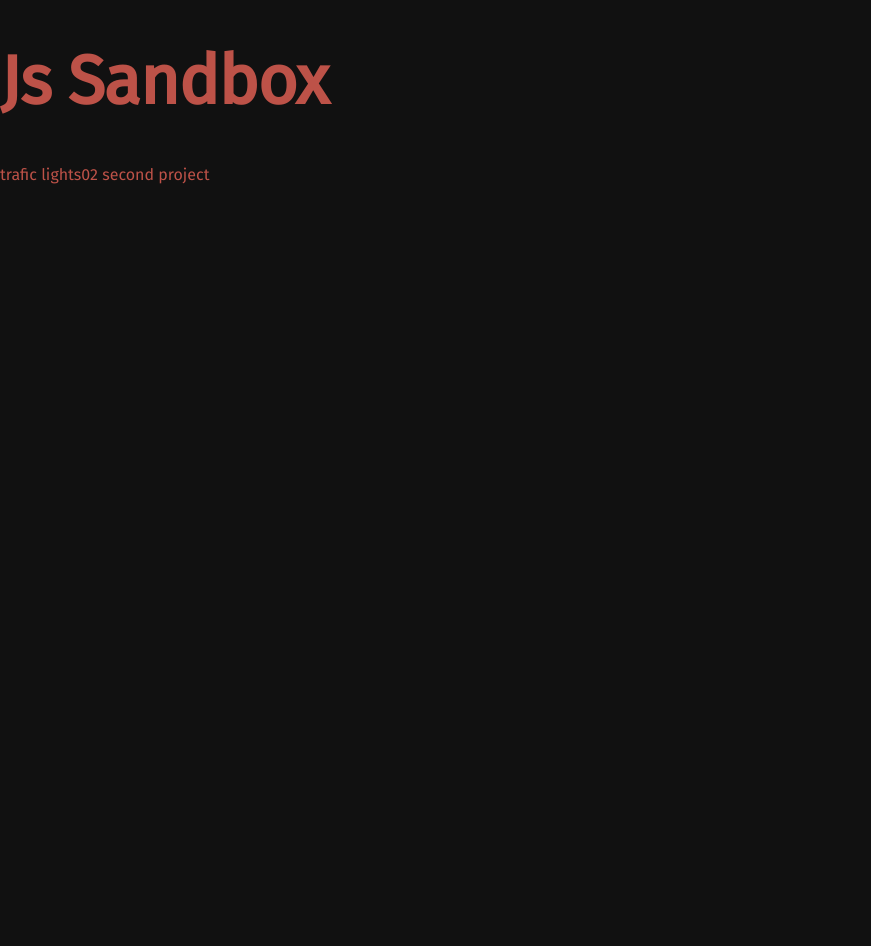
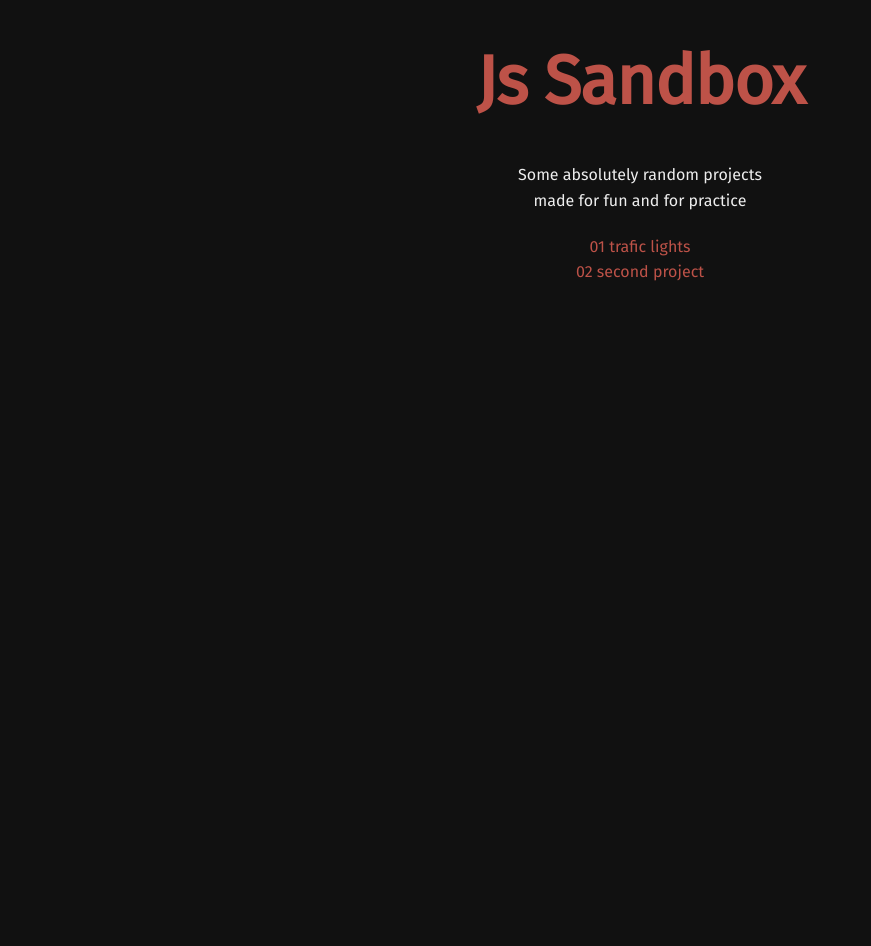
Before and after one commit to OziOcb/Js-Sandbox, a Jekyll site: the page built from index.html, in a window 1280 px wide. Shown: the whole page, without its empty margins (0-871 px from the left). Built offline with Jekyll 4.4.1, drawn with Linux system fonts in a browser that asks for light colours; nearby versions of some CDN libraries; Markdown is read by kramdown in place of the engine named in the settings; after the commit the page ends 900 px from its top, so only the background shows below that.

Commit message:
Add styles to the main page

```diff
--- a/_includes/main-pg.html
+++ b/_includes/main-pg.html
@@ -1 +1 @@
-<h1>Js Sandbox</h1><a href="{{site.baseurl}}/pages/001_first.html" title="trafic lights" class="link">trafic lights</a><a href="{{site.baseurl}}/pages/002_second.html" title="second" class="link">02 second project</a>
+<h1>Js Sandbox</h1><p class="desc">Some absolutely random projects </br>made for fun and for practice</p><a href="{{site.baseurl}}/pages/001_first.html" title="trafic lights" class="link">01 trafic lights</a><a href="{{site.baseurl}}/pages/002_second.html" title="second" class="link">02 second project</a>
--- a/_jadefiles/main-pg.jade
+++ b/_jadefiles/main-pg.jade
@@ -1,3 +1,4 @@
 h1 Js Sandbox
-a.link(href="{{site.baseurl}}/pages/001_first.html" title="trafic lights") trafic lights
+p.desc Some absolutely random projects </br>made for fun and for practice
+a.link(href="{{site.baseurl}}/pages/001_first.html" title="trafic lights") 01 trafic lights
 a.link(href="{{site.baseurl}}/pages/002_second.html" title="second") 02 second project
--- a/_layouts/default.html
+++ b/_layouts/default.html
@@ -3,8 +3,8 @@
     <head>
         <meta charset="utf-8">
         <meta http-equiv="X-UA-Compatible" content="IE=edge,chrome=1">
+        <meta name="viewport" content="width=device-width">
         <title>{{ page.title }}</title>
-        <meta name="viewport" content="width=device-width">
         <link rel="stylesheet" href="{{ site.baseurl }}/assets/css/main.css">
         <link rel="stylesheet" href="{{ site.baseurl }}{{ page.linkCSS }}">
     </head>
--- a/assets/css/main.css
+++ b/assets/css/main.css
@@ -543,4 +543,14 @@ body {
 
 body {
   background: #111;
-  color: #eee; }
+  color: #eee;
+  text-align: center;
+  display: -ms-flexbox;
+  display: flex;
+  -ms-flex-direction: column;
+      flex-direction: column;
+  -ms-flex-align: center;
+      align-items: center; }
+
+.container {
+  width: 60%; }
```
Also changed, not shown: assets/css/3-sections/_main-pg.sass (+9 -2 lines).
